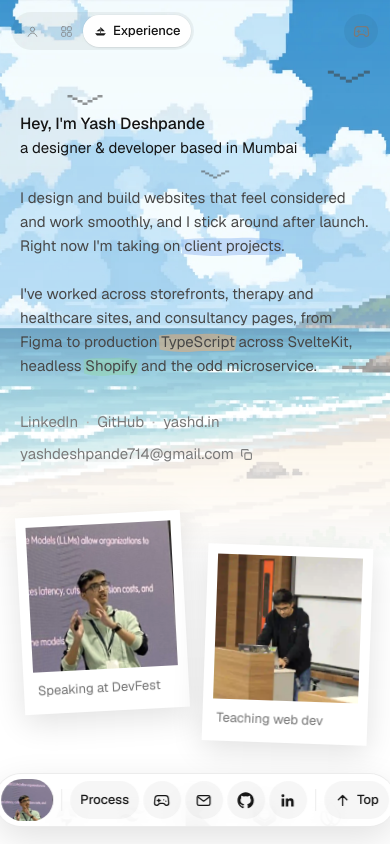
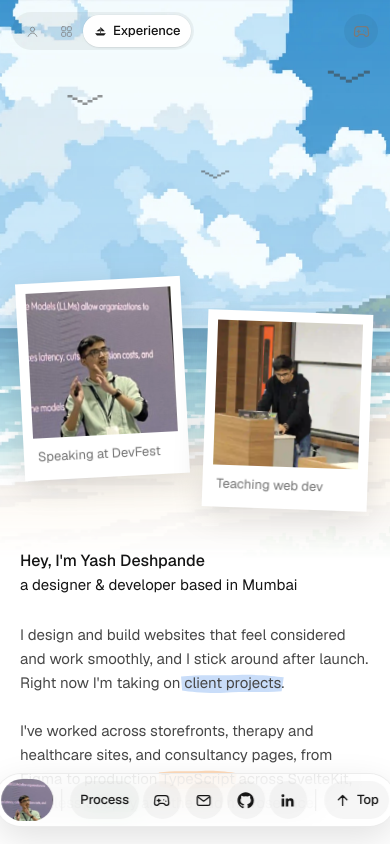
Before and after one commit to yashd-dev/portfolio-v10, a SvelteKit app: page / in a window 390 px wide. Shown: the top 844 px of the page. Built offline with nearby package versions, Linux system fonts and the light colour scheme.

Commit message:
fix: landing alignment

```diff
--- a/src/routes/+page.svelte
+++ b/src/routes/+page.svelte
@@ -21,17 +21,32 @@
 
 <div
 	aria-hidden="true"
-	class="pointer-events-none absolute inset-x-0 top-0 -z-20 h-[560px] bg-[url(/beach.webp)] bg-cover bg-[center_71%] opacity-85 [filter:saturate(0.85)_brightness(1.02)] [mask-image:linear-gradient(to_bottom,#000_0%,rgba(0,0,0,0.85)_55%,transparent_100%)]"
+	class="pointer-events-none absolute inset-x-0 top-0 -z-20 h-[560px] bg-[url(/beach.webp)] [mask-image:linear-gradient(to_bottom,#000_0%,rgba(0,0,0,0.85)_55%,transparent_100%)] bg-cover bg-[center_71%] opacity-85 [filter:saturate(0.85)_brightness(1.02)]"
 >
 	<HeroBirds />
 </div>
 
-<main
-	class="relative mx-auto w-full max-w-6xl px-5 pt-[140px] pb-10 before:pointer-events-none before:absolute before:top-24 before:bottom-0 before:left-0 before:-z-10 before:w-px before:[background-image:linear-gradient(to_bottom,var(--color-guide)_50%,transparent_50%)] before:[background-size:1px_8px] before:[mask-image:linear-gradient(to_bottom,transparent,#000_72px)] after:pointer-events-none after:absolute after:top-24 after:right-0 after:bottom-0 after:-z-10 after:w-px after:[background-image:linear-gradient(to_bottom,var(--color-guide)_50%,transparent_50%)] after:[background-size:1px_8px] after:[mask-image:linear-gradient(to_bottom,transparent,#000_72px)] max-sm:pt-28 max-sm:before:hidden max-sm:after:hidden"
+<main class="relative mx-auto w-full max-w-6xl px-5 pt-[320px] pb-10 max-sm:pt-[280px]">
+	<section id="intro" class="pg-intro relative">
+		<div class="mb-10 hidden items-start gap-5 max-sm:flex">
+			<Polaroid
+				src="/devfest.jpg"
+				alt="Yash speaking on stage at Google DevFest"
+				caption="Speaking at DevFest"
+				class="{REVEAL} w-36 -rotate-3 transition-transform duration-500 ease-out hover:rotate-0 motion-reduce:transition-none sm:w-44"
+			/>
+			<Polaroid
+				src="/teaching.webp"
+				alt="Yash teaching web development in a classroom"
+				caption="Teaching web dev"
+				class="{REVEAL} mt-8 w-36 rotate-2 transition-transform duration-500 ease-out hover:rotate-0 motion-reduce:transition-none"
+			/>
+		</div>
+		<div
+			class="relative before:pointer-events-none before:absolute before:-top-[44px] before:bottom-0 before:left-0 before:-z-10 before:w-px before:[background-image:linear-gradient(to_bottom,var(--color-guide)_50%,transparent_50%)] before:[mask-image:linear-gradient(to_bottom,transparent,#000_72px,#000_calc(100%-56px),transparent)] before:[background-size:1px_8px] after:pointer-events-none after:absolute after:-top-[44px] after:right-0 after:bottom-0 after:-z-10 after:w-px after:[background-image:linear-gradient(to_bottom,var(--color-guide)_50%,transparent_50%)] after:[mask-image:linear-gradient(to_bottom,transparent,#000_72px,#000_calc(100%-56px),transparent)] after:[background-size:1px_8px] max-sm:before:hidden max-sm:after:hidden"
 		>
-	<section id="intro" class="pg-intro relative">
 			<div class="max-w-[600px]">
-			<h1 class="{REVEAL} text-[16px] font-medium leading-normal" style="--d: 60ms">
+				<h1 class="{REVEAL} text-[16px] leading-normal font-medium" style="--d: 60ms">
 					Hey, I'm Yash Deshpande
 				</h1>
 				<p class={REVEAL} style="--d: 100ms">a designer & developer based in Mumbai</p>
@@ -52,6 +67,10 @@
 						and the odd microservice.
 					</p>
 				</div>
+			</div>
+		</div>
+
+		<div class="max-w-[600px]">
 			<nav
 				class="{REVEAL} mt-8 flex flex-wrap items-center gap-y-1 text-muted"
 				style="--d: 280ms"
@@ -76,11 +95,22 @@
 					<span class="mx-2 hidden text-faint max-sm:hidden! sm:inline">·</span>
 					<span>{email}</span>
 					<span class="inline-flex min-w-[13px] text-xs" aria-live="polite">
-						<svg width="13" height="13" viewBox="0 0 24 24" fill="none" stroke="currentColor" stroke-width="2" class="text-muted" aria-hidden="true">
+						<svg
+							width="13"
+							height="13"
+							viewBox="0 0 24 24"
+							fill="none"
+							stroke="currentColor"
+							stroke-width="2"
+							class="text-muted"
+							aria-hidden="true"
+						>
 							{#if copied}
 								<path d="M20 6 9 17l-5-5" class="text-accent" />
 							{:else}
-								<rect x="9" y="9" width="12" height="12" rx="2" /><path d="M5 15H4a1 1 0 0 1-1-1V4a1 1 0 0 1 1-1h10a1 1 0 0 1 1 1v1" />
+								<rect x="9" y="9" width="12" height="12" rx="2" /><path
+									d="M5 15H4a1 1 0 0 1-1-1V4a1 1 0 0 1 1-1h10a1 1 0 0 1 1 1v1"
+								/>
 							{/if}
 						</svg>
 					</span>
@@ -102,7 +132,7 @@
 				class="{REVEAL} pointer-events-auto absolute top-40 right-0 rotate-2 transition-transform duration-500 ease-out hover:rotate-0 motion-reduce:transition-none"
 			/>
 		</div>
-		<div class="mt-12 flex items-start gap-5 lg:hidden">
+		<div class="mt-12 hidden items-start gap-5 sm:flex lg:hidden">
 			<Polaroid
 				src="/devfest.jpg"
 				alt="Yash speaking on stage at Google DevFest"
@@ -122,17 +152,24 @@
 				class="{REVEAL} group mt-12 mb-2 overflow-hidden [mask-image:linear-gradient(to_right,transparent,#000_12%,#000_88%,transparent)]"
 				style="--d: 340ms"
 			>
-				<div class="flex w-max animate-tools group-hover:[animation-play-state:paused] motion-reduce:animate-none">
+				<div
+					class="flex w-max animate-tools group-hover:[animation-play-state:paused] motion-reduce:animate-none"
+				>
 					{#each [0, 1] as half}
 						<ul class="m-0 flex list-none items-center gap-10 px-6 py-2" aria-hidden={half === 1}>
 							{#each toolIcons as t}
-								<li class="group/item grid h-[30px] flex-none place-items-center" style="--c: {t.color}" data-cursor={t.name}>
+								<li
+									class="group/item grid h-[30px] flex-none place-items-center"
+									style="--c: {t.color}"
+									data-cursor={t.name}
+								>
 									<svg
 										viewBox="0 0 24 24"
 										role="img"
 										aria-label={t.name}
 										class="block h-[26px] w-auto fill-ink opacity-[0.28] transition-[fill,opacity,transform] duration-[350ms] ease-(--ease-spring) group-hover/item:-translate-y-0.5 group-hover/item:scale-[1.12] group-hover/item:fill-(--c) group-hover/item:opacity-100"
-									><path d={t.path} /></svg>
+										><path d={t.path} /></svg
+									>
 								</li>
 							{/each}
 						</ul>
@@ -143,8 +180,10 @@
 	</section>
 
 	<section id="work" class="mt-24 scroll-mt-[88px] max-sm:mt-[72px]">
-		<p class="{REVEAL} mb-[22px] text-[11px] font-medium uppercase tracking-[0.08em] text-muted">Selected work</p>
-		<div class="grid gap-x-8 gap-y-14 sm:grid-cols-2 max-sm:gap-11">
+		<p class="{REVEAL} mb-[22px] text-[11px] font-medium tracking-[0.08em] text-muted uppercase">
+			Selected work
+		</p>
+		<div class="grid gap-x-8 gap-y-14 max-sm:gap-11 sm:grid-cols-2">
 			{#each projects as p, i}
 				<a
 					class="{REVEAL} group block"
@@ -154,7 +193,9 @@
 					rel="noopener noreferrer"
 					data-cursor="Visit site"
 				>
-					<div class="rounded-2xl transition-[transform,opacity] duration-[180ms] ease-(--ease-mn) group-active:scale-[0.975] group-active:opacity-[0.88]">
+					<div
+						class="rounded-2xl transition-[transform,opacity] duration-[180ms] ease-(--ease-mn) group-active:scale-[0.975] group-active:opacity-[0.88]"
+					>
 						<img
 							src={p.image}
 							alt="{p.name} homepage"
@@ -163,9 +204,20 @@
 						/>
 					</div>
 					<div class="mt-4">
-						<h3 class="flex items-center gap-1.5 text-[15px] font-medium leading-[1.4]">
+						<h3 class="flex items-center gap-1.5 text-[15px] leading-[1.4] font-medium">
 							{p.name}
-							<svg class="-translate-x-1 text-muted opacity-0 transition-[opacity,transform] duration-300 ease-(--ease-mn) group-hover:translate-x-0 group-hover:opacity-100" width="13" height="13" viewBox="0 0 24 24" fill="none" stroke="currentColor" stroke-width="2" stroke-linecap="round" stroke-linejoin="round" aria-hidden="true"><path d="M7 17 17 7M8 7h9v9" /></svg>
+							<svg
+								class="-translate-x-1 text-muted opacity-0 transition-[opacity,transform] duration-300 ease-(--ease-mn) group-hover:translate-x-0 group-hover:opacity-100"
+								width="13"
+								height="13"
+								viewBox="0 0 24 24"
+								fill="none"
+								stroke="currentColor"
+								stroke-width="2"
+								stroke-linecap="round"
+								stroke-linejoin="round"
+								aria-hidden="true"><path d="M7 17 17 7M8 7h9v9" /></svg
+							>
 						</h3>
 						<p class="mt-0.5 mb-2 text-[11px] tracking-[0.02em] text-faint">{p.meta}</p>
 						<p class="text-[14px] leading-[1.6] text-soft">{p.description}</p>
@@ -175,16 +227,25 @@
 		</div>
 	</section>
 
-	<section id="experience" class="mt-24 grid scroll-mt-[88px] gap-16 md:grid-cols-2 max-sm:mt-[72px]">
+	<section
+		id="experience"
+		class="mt-24 grid scroll-mt-[88px] gap-16 max-sm:mt-[72px] md:grid-cols-2"
+	>
 		<div>
-			<p class="{REVEAL} mb-[22px] text-[11px] font-medium uppercase tracking-[0.08em] text-muted">Experience</p>
+			<p class="{REVEAL} mb-[22px] text-[11px] font-medium tracking-[0.08em] text-muted uppercase">
+				Experience
+			</p>
 			<FlightPlan />
 		</div>
 		<div>
-			<div class="{REVEAL}">
-			<p class="mb-[22px] text-[11px] font-medium uppercase tracking-[0.08em] text-muted">Freelance</p>
+			<div class={REVEAL}>
+				<p class="mb-[22px] text-[11px] font-medium tracking-[0.08em] text-muted uppercase">
+					Freelance
+				</p>
 				<div class="border-t border-rule">
-				<div class="group/row flex items-baseline justify-between gap-4 border-b border-rule py-[15px] text-[14px] transition-[color,padding] duration-200 ease-(--ease-mn) hover:pl-1.5 hover:text-accent">
+					<div
+						class="group/row flex items-baseline justify-between gap-4 border-b border-rule py-[15px] text-[14px] transition-[color,padding] duration-200 ease-(--ease-mn) hover:pl-1.5 hover:text-accent"
+					>
 						<div>
 							<span class="font-medium">{freelance.org}</span>
 							<span class="text-muted"> · {freelance.role} · {freelance.place}</span>
@@ -195,9 +256,13 @@
 				</div>
 			</div>
 			<div class="{REVEAL} mt-12">
-			<p class="mb-[22px] text-[11px] font-medium uppercase tracking-[0.08em] text-muted">Education</p>
+				<p class="mb-[22px] text-[11px] font-medium tracking-[0.08em] text-muted uppercase">
+					Education
+				</p>
 				<div class="border-t border-rule">
-				<div class="group/row flex items-baseline justify-between gap-4 border-b border-rule py-[15px] text-[14px] transition-[color,padding] duration-200 ease-(--ease-mn) hover:pl-1.5 hover:text-accent">
+					<div
+						class="group/row flex items-baseline justify-between gap-4 border-b border-rule py-[15px] text-[14px] transition-[color,padding] duration-200 ease-(--ease-mn) hover:pl-1.5 hover:text-accent"
+					>
 						<div>
 							<span class="font-medium">{education.org}</span>
 							<span class="text-muted"> · {education.role} · {education.place}</span>
@@ -212,14 +277,28 @@
 	<footer class="{REVEAL} mt-28 pb-[220px] text-[14px] max-sm:pb-[170px]">
 		<p class="font-medium">Thanks for stopping by.</p>
 		<p class="mt-1 text-muted">
-			<a href="/how-i-work" class="underline decoration-rule underline-offset-[3px] transition-colors duration-200 hover:text-ink hover:decoration-current">How I work</a> ·
-			<a href="/tools" class="underline decoration-rule underline-offset-[3px] transition-colors duration-200 hover:text-ink hover:decoration-current">Tools</a> ·
-			<a href="/play" class="underline decoration-rule underline-offset-[3px] transition-colors duration-200 hover:text-ink hover:decoration-current">Play</a> · © 2026
+			<a
+				href="/how-i-work"
+				class="underline decoration-rule underline-offset-[3px] transition-colors duration-200 hover:text-ink hover:decoration-current"
+				>How I work</a
+			>
+			·
+			<a
+				href="/tools"
+				class="underline decoration-rule underline-offset-[3px] transition-colors duration-200 hover:text-ink hover:decoration-current"
+				>Tools</a
+			>
+			·
+			<a
+				href="/play"
+				class="underline decoration-rule underline-offset-[3px] transition-colors duration-200 hover:text-ink hover:decoration-current"
+				>Play</a
+			> · © 2026
 		</p>
 	</footer>
 </main>
 
 <div
 	aria-hidden="true"
-	class="pointer-events-none absolute inset-x-0 bottom-0 -z-20 h-[420px] bg-[url(/reef.webp)] bg-cover bg-[center_88%] opacity-50 [filter:saturate(0.6)_brightness(1.06)_contrast(0.92)] [mask-image:linear-gradient(to_bottom,transparent_0%,rgba(0,0,0,0.55)_45%,#000_100%)] transition-opacity duration-500 max-sm:h-[300px]"
+	class="pointer-events-none absolute inset-x-0 bottom-0 -z-20 h-[420px] bg-[url(/reef.webp)] [mask-image:linear-gradient(to_bottom,transparent_0%,rgba(0,0,0,0.55)_45%,#000_100%)] bg-cover bg-[center_88%] opacity-50 [filter:saturate(0.6)_brightness(1.06)_contrast(0.92)] transition-opacity duration-500 max-sm:h-[300px]"
 ></div>
```
Lines whose indentation alone changed are shown as unchanged.
